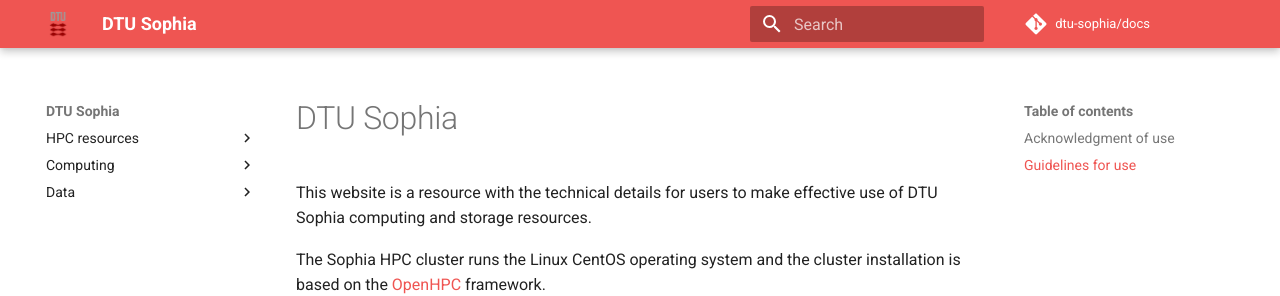
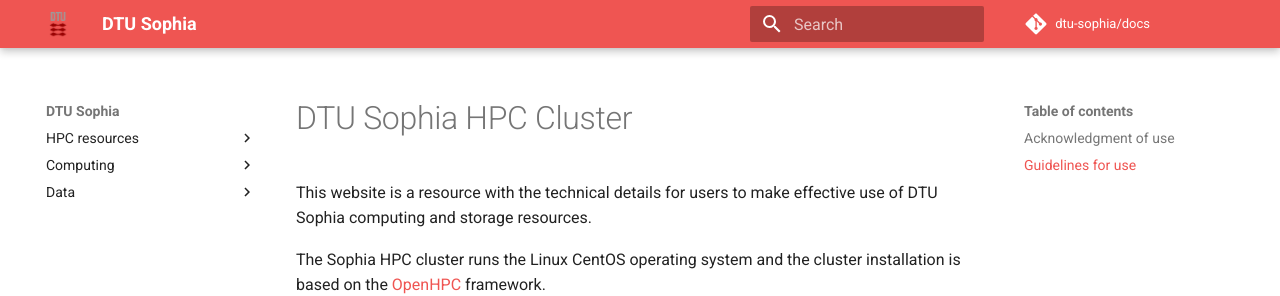
Before and after one commit to martavp/docs, an MkDocs documentation site: the page built from docs/index.md, in a window 1280 px wide and 1372 px high. Shown: the top 296 px of the window. Built offline with MkDocs 1.6.1 and Material for MkDocs 9.7.7, drawn with Linux system fonts in a browser that asks for light colours; comment, search, counter and statistics services are not loaded.

Commit message:
fix: title

```diff
--- a/docs/index.md
+++ b/docs/index.md
@@ -1,4 +1,4 @@
-# DTU Sophia
+# DTU Sophia HPC Cluster
 
 This website is a resource with the technical details for users to make effective use of
 DTU Sophia computing and storage resources.
```
